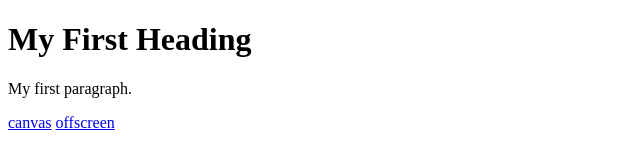
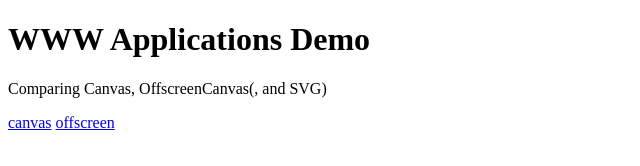
Before and after one commit to tuukka-miettinen/www-applications-canvas-demo, a plain HTML site: page index.html in a window 1280 px wide. Shown: the whole page, without its empty margins (0-640 px from the left). Drawn offline with Linux system fonts and the light colour scheme.

Commit message:
update github pages texts

```diff
--- a/index.html
+++ b/index.html
@@ -2,8 +2,8 @@
 <html>
 <body>
 
-<h1>My First Heading</h1>
-<p>My first paragraph.</p>
+<h1>WWW Applications Demo</h1>
+<p>Comparing Canvas, OffscreenCanvas(, and SVG)</p>
 
 <a href = "./canvas/index.html">canvas</a>
 <a href = "./offscreen/index.html">offscreen</a>
```
Also changed, not shown: canvas/index.html (+1 -0 lines), offscreen/index.html (+1 -0 lines).
